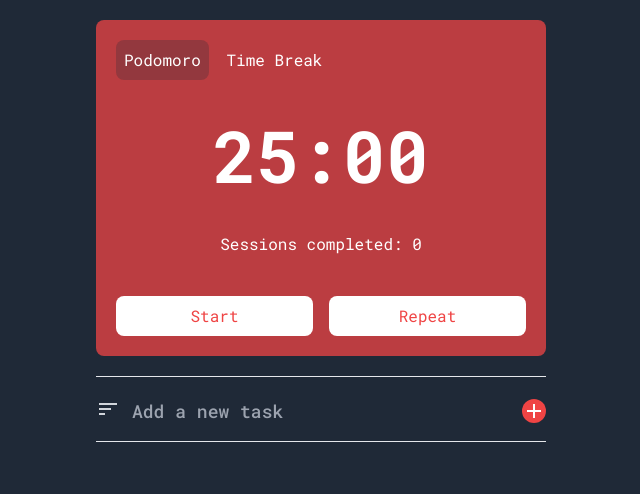
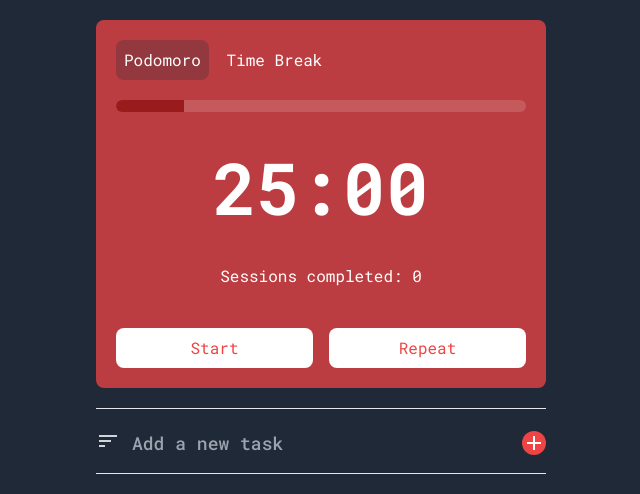
Before and after one commit to YehezkielG/Pomodoro_Timer, a plain HTML site: page src/index.html in a window 1280 px wide. Shown: the whole page, without its empty margins (319-959 px from the left). Drawn offline with nearby package versions, Linux system fonts and the light colour scheme.

Commit message:
update: progress bar interface edded

```diff
--- a/src/index.html
+++ b/src/index.html
@@ -19,10 +19,17 @@
         Time Break
       </button>
     </div>
-    <div class="text-7xl text-center my-10 font-bold">
+    <div class="flex mt-5">
+      <div class="rounded-md w-full overflow-hidden bg-white bg-opacity-15 h-3">
+        <div class="w-1/6 bg-red-800 h-full">
+
+        </div>
+      </div>
+    </div>
+    <div class="text-7xl text-center mt-10 font-bold">
       25:00
     </div>
-    <div class="text-center mb-10">
+    <div class="text-center my-10">
       Sessions completed: 0
     </div>
     <div class="grid grid-cols-2 gap-4">
```
Also changed, not shown: src/style/style.css.
